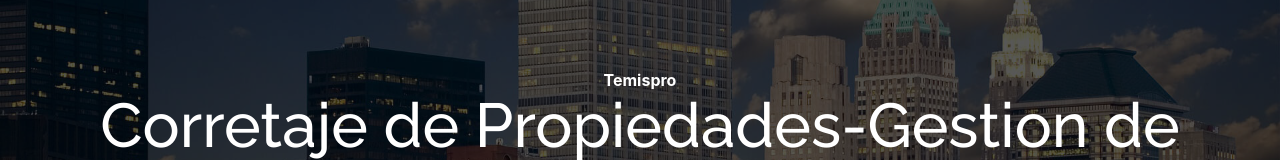
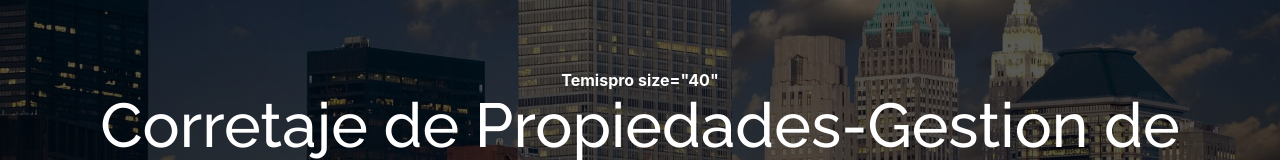
Before and after one commit to lestertemis/temispro, a plain HTML site: page index.html in a window 1280 px wide. Shown: the part 146-306 px from the top of the page. Drawn offline with Linux system fonts and the light colour scheme.

Commit message:
Update index.html

```diff
--- a/index.html
+++ b/index.html
@@ -53,7 +53,7 @@
       <div class="container text-center">
         <div class="row">
           <div class="col-md-12">
-            <b> Temispro </b>
+            <b> Temispro size="40" </b>
           </div>
         </div>
 
```
